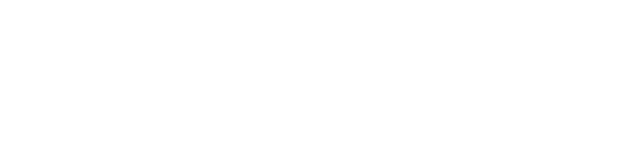
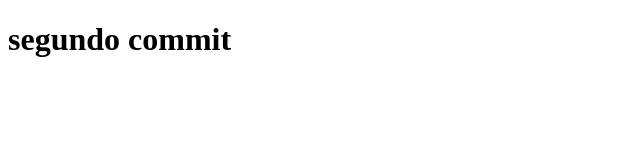
Before and after one commit to jramosi/prueba, a plain HTML site: page index.html in a window 1280 px wide. Shown: the whole page, without its empty margins (0-640 px from the left). Drawn offline with Linux system fonts and the light colour scheme.

Commit message:
agrege h1

```diff
--- a/index.html
+++ b/index.html
@@ -6,5 +6,7 @@
     <meta name="viewport" content="width=device-width, initial-scale=1.0" />
     <title>Code war</title>
   </head>
-  <body></body>
+  <body>
+    <h1>segundo commit</h1>
+  </body>
 </html>
```
